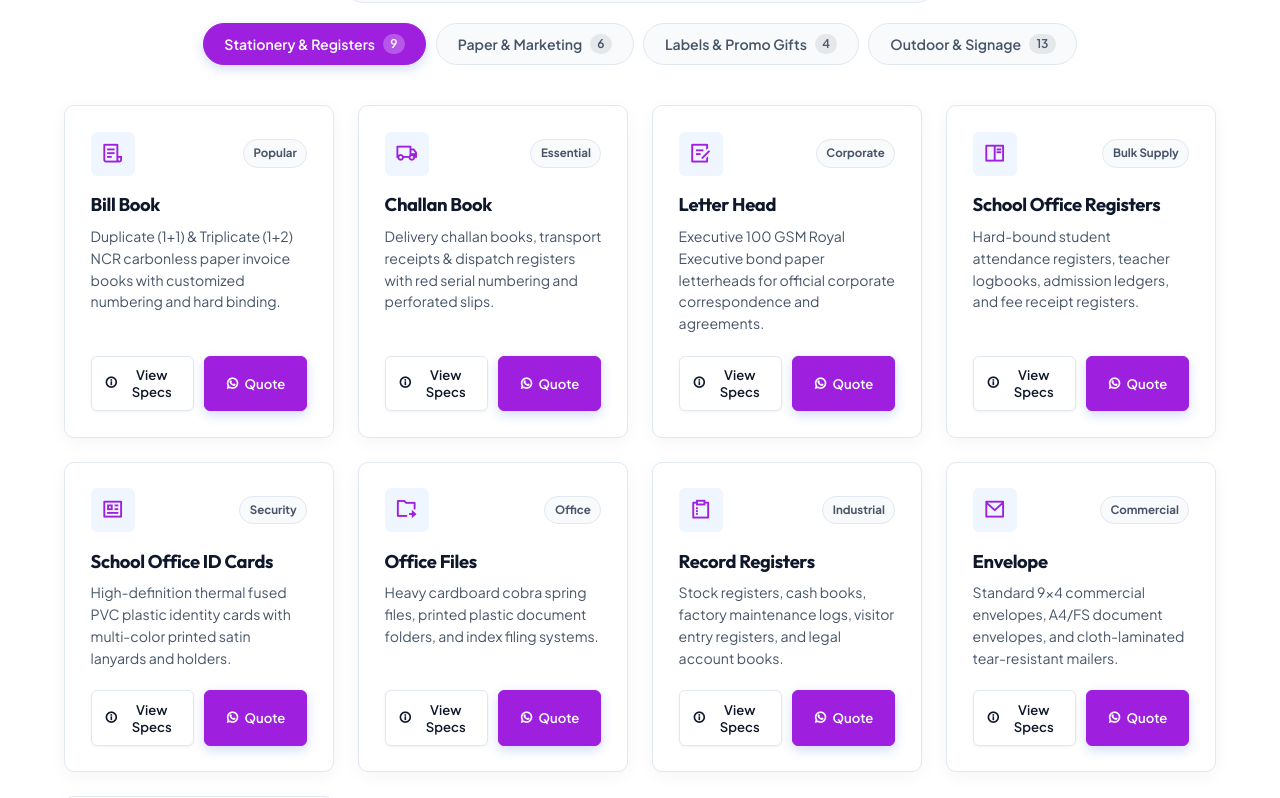
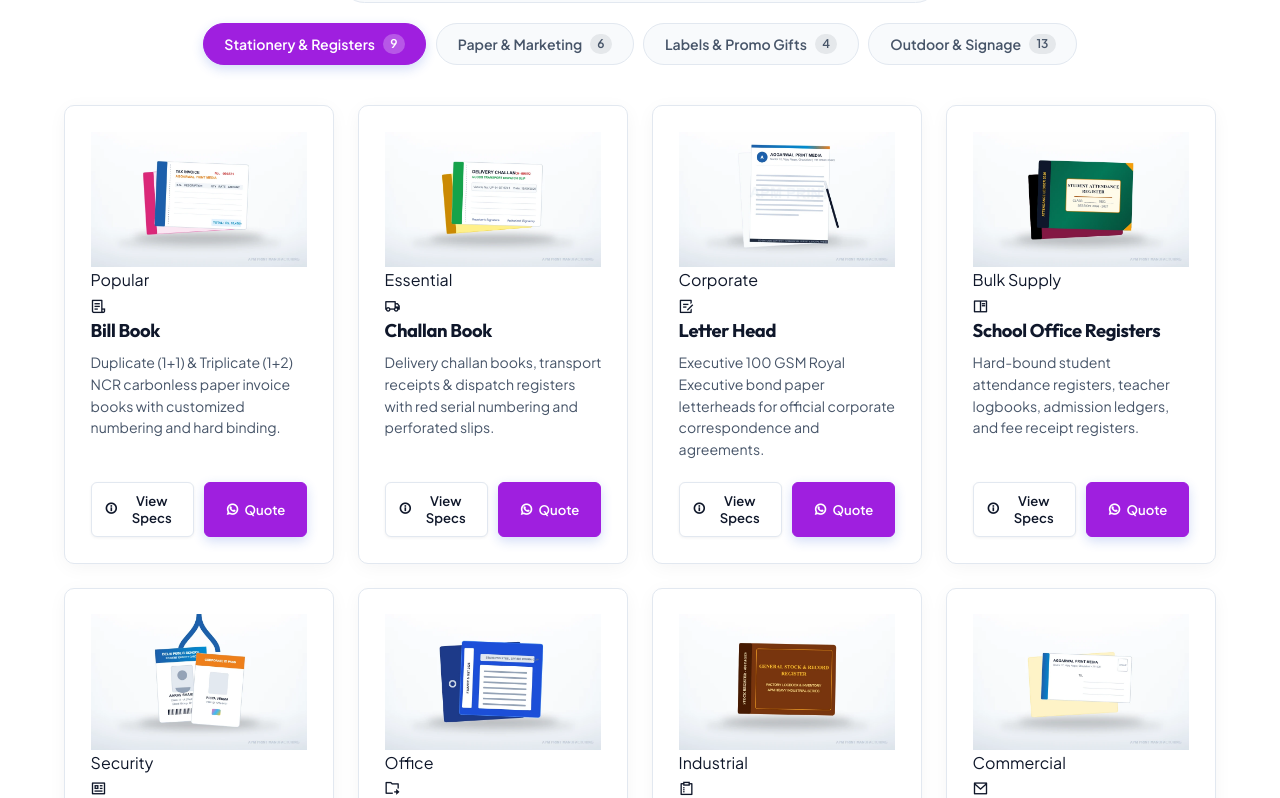
Before and after one commit to MainPiyushHoon/apmprint, a React (Vite) app: page / in a window 1280 px wide. Shown: the part 1902-2700 px from the top of the page. Built offline with nearby package versions, Linux system fonts and the light colour scheme.

Commit message:
feat(ui): add top image banner with floating badge overlays to ServiceCard

```diff
--- a/src/components/ServiceCard.jsx
+++ b/src/components/ServiceCard.jsx
@@ -1,15 +1,28 @@
 import React from 'react';
+import { getAppUrl } from '../utils/urlHelper';
 
 export default function ServiceCard({ service, onOpenModal, onSelectQuote }) {
+  const imageUrl = service.image ? getAppUrl(service.image) : null;
+
   return (
     <article className="service-card" data-category={service.category}>
-      <div>
-        <div className="card-top">
-          <div className="card-icon" aria-hidden="true">
-            <i className={service.icon}></i>
+      <div className="card-content-wrap">
+        {imageUrl && (
+          <div className="card-image-wrap">
+            <img
+              src={imageUrl}
+              alt={service.imageAlt || service.title}
+              className="card-product-img"
+              loading="lazy"
+              width="800"
+              height="500"
+            />
+            <span className="card-badge-overlay">{service.badge}</span>
+            <div className="card-icon-overlay" aria-hidden="true" title={service.title}>
+              <i className={service.icon}></i>
+            </div>
           </div>
-          <span className="card-badge">{service.badge}</span>
-        </div>
+        )}
 
         <h3 className="service-title">{service.title}</h3>
         <p className="service-desc">{service.desc}</p>
@@ -27,7 +40,7 @@ export default function ServiceCard({ service, onOpenModal, onSelectQuote }) {
           <span className="btn-text-short">Specs</span>
         </button>
         <a
-          href="#contact"
+          href={getAppUrl('#contact')}
           className="card-btn btn-primary"
           onClick={() => onSelectQuote(service)}
           aria-label={`Request quote for ${service.title}`}
```
